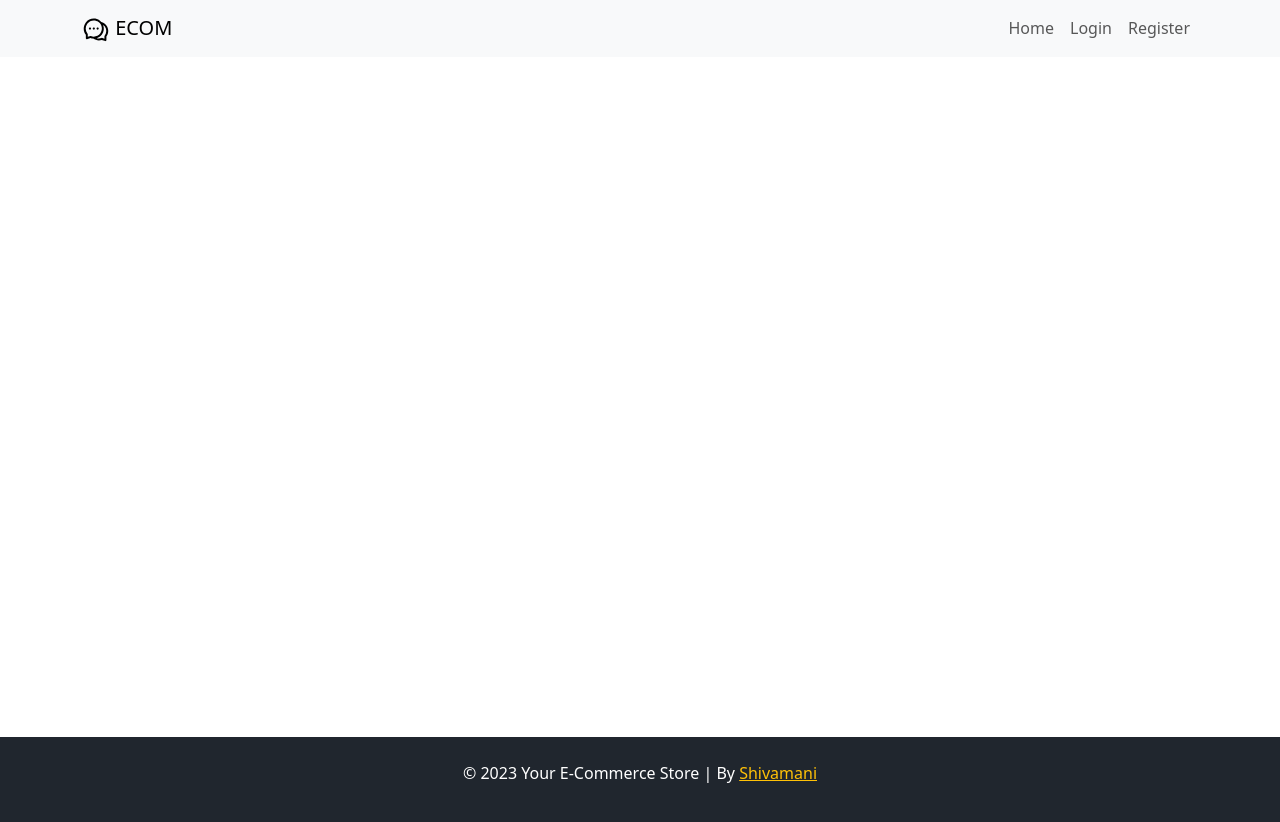
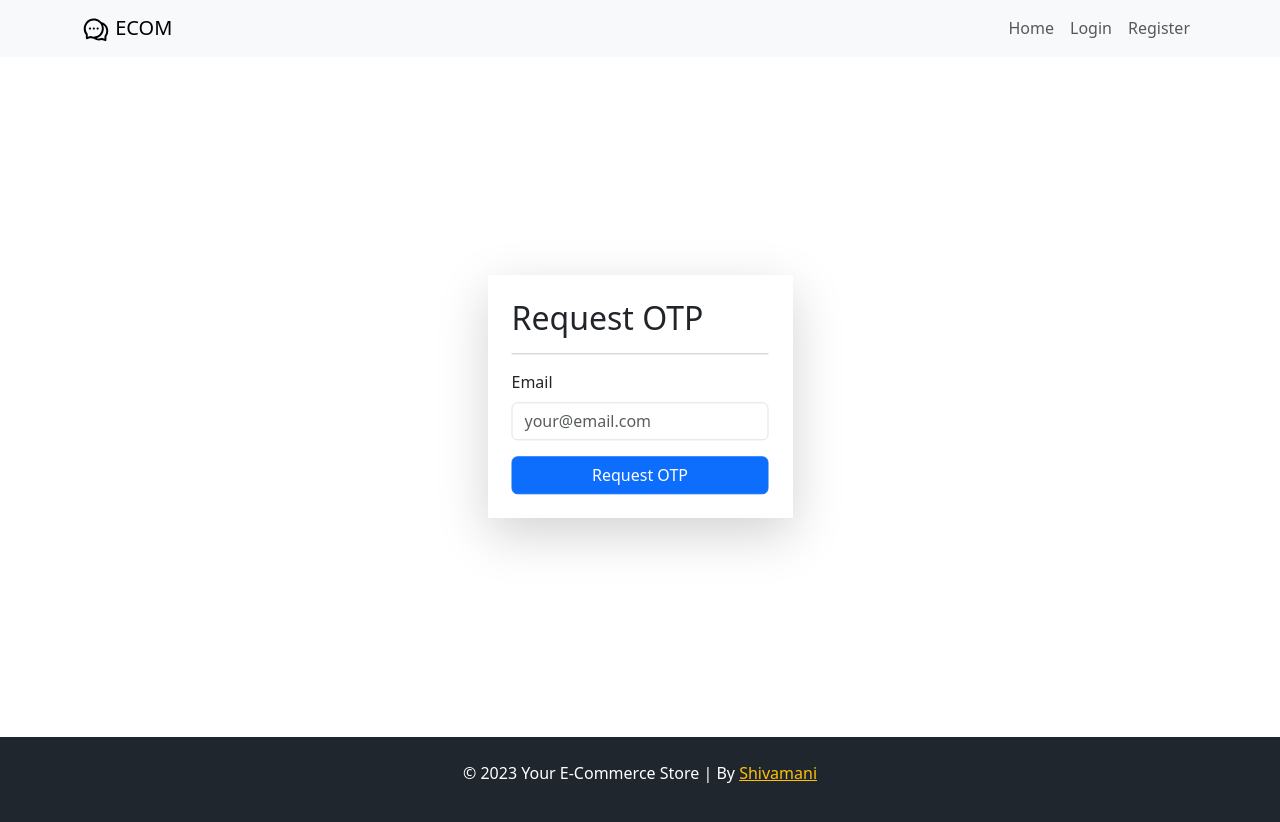
Before and after one commit to shivamanibrt/Aug-Ecom-client, a React (Create React App) app: page /reset-password in a window 1280 px wide. Shown: the top 822 px of the page. Built offline with nearby package versions, Linux system fonts and the light colour scheme; no server answers.

Commit message:
Your commit message

```diff
--- a/src/App.js
+++ b/src/App.js
@@ -18,6 +18,7 @@ import { Settings } from './Pages/Settings/Settings';
 import { NewProduct } from './Pages/Products/NewProduct';
 import { ModifyPage } from './Pages/Products/ModifyPage';
 import { AdminProfile } from './Pages/AdminProfile/AdminProfile';
+import { ResetPassword } from './Pages/Login/ResetPassword';
 
 function App() {
   return (
@@ -43,6 +44,7 @@ function App() {
             <Route path='admin/verify-email' element={<EmaiVerification />} />
             <Route path='newProduct' element={<NewProduct />} />
             <Route path="/modifyPage/:_id" element={<ModifyPage />} />
+            <Route path='reset-password' element={<ResetPassword />} />
           </Routes>
         </Layout>
       </BrowserRouter>
--- a/src/Component/FormComponent/CustomInput.js
+++ b/src/Component/FormComponent/CustomInput.js
@@ -5,7 +5,7 @@ export const CustomInput = ({ label, children, ...rest }) => {
     return (
         <Form.Group className="mb-3">
             {label && <Form.Label>{label}</Form.Label>}
-            <Form.Control {...rest} className="border-0" style={{ maxWidth: '100%' }} />
+            <Form.Control {...rest} style={{ maxWidth: '100%' }} />
         </Form.Group>
     )
 }
--- /dev/null
+++ b/src/Component/ResetPasswordComponent/RequestOTP.js
@@ -0,0 +1,25 @@
+import React from 'react'
+import { Button, Container, Form } from 'react-bootstrap'
+import { CustomInput } from '../FormComponent/CustomInput'
+
+export const RequestOTP = () => {
+    return (
+        <Container>
+            <div className='p-4 shadow-lg login-form'>
+                <h2>Request OTP</h2>
+                <hr />
+                <Form>
+                    <CustomInput
+                        label='Email'
+                        name='email'
+                        type='email'
+                        placeholder='your@email.com'
+                    />
+                    <Form.Group className='d-grid gap-2'>
+                        <Button variant='primary' type='submit'>Request OTP</Button>
+                    </Form.Group>
+                </Form>
+            </div>
+        </Container>
+    )
+}
--- /dev/null
+++ b/src/Component/ResetPasswordComponent/ResetPasswordForm.js
@@ -0,0 +1,7 @@
+import React from 'react'
+
+export const ResetPasswordForm = () => {
+    return (
+        <div>ResetPasswordForm</div>
+    )
+}
--- a/src/Pages/Login/Login.js
+++ b/src/Pages/Login/Login.js
@@ -67,6 +67,9 @@ export const Login = () => {
                         <p>Or Sign Up using</p>
                         <p className='text-secondary signUp-btn' >SIGN UP</p>
                     </div>
+                    <div className='text-end'>
+                        Forgot <a href='/reset-password'>password?</a>
+                    </div>
                 </Form>
             </Container>
         </div >
--- /dev/null
+++ b/src/Pages/Login/ResetPassword.js
@@ -0,0 +1,18 @@
+import React from 'react'
+import { RequestOTP } from '../../Component/ResetPasswordComponent/RequestOTP'
+import { ResetPasswordForm } from '../../Component/ResetPasswordComponent/ResetPasswordForm'
+
+export const ResetPassword = () => {
+    const showForm = 'otp'//password
+    const form = {
+        otp: <RequestOTP />,
+        password: <ResetPasswordForm />
+    }
+    return (
+        <div className='email-cerification'>
+            {
+                form[showForm]
+            }
+        </div>
+    )
+}
```
